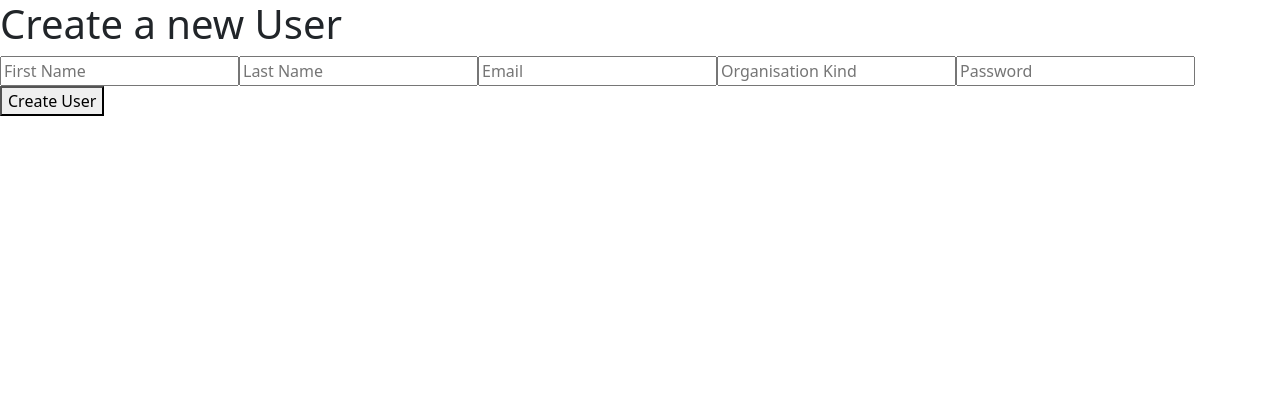
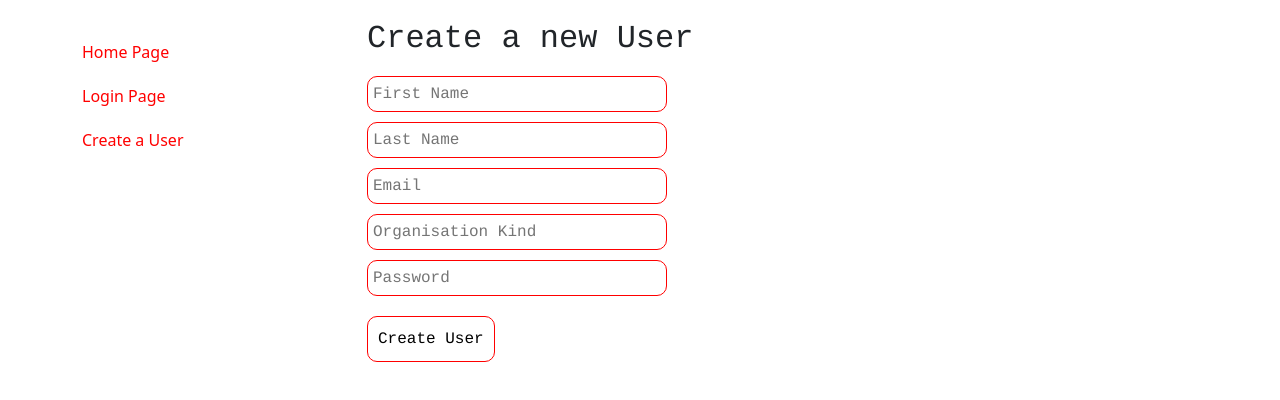
Before and after one commit to panosjapan7/first-react-project, a React (Create React App) app: page /users/create in a window 1280 px wide. Shown: the top 400 px of the page. Built offline with nearby package versions, Linux system fonts and the light colour scheme; no server answers.

Commit message:
Create User complete

```diff
--- a/src/pages/CustomerDetailPage.jsx
+++ b/src/pages/CustomerDetailPage.jsx
@@ -105,6 +105,7 @@ export default function CustomerDetailPage() {
                 <div className="col-md-2">
                     <LinkParagraphContainer><Link to="/home" style={linkStyle}>Home Page</Link></LinkParagraphContainer>
                     <LinkParagraphContainer><Link to="/login" style={linkStyle}>Login Page</Link></LinkParagraphContainer>
+                    <LinkParagraphContainer><Link to="/users/create" style={linkStyle}>Create a User</Link></LinkParagraphContainer>
 
                 </div>
 
--- a/src/pages/HomePage.jsx
+++ b/src/pages/HomePage.jsx
@@ -58,6 +58,7 @@ export default function HomePage() {
                         <Header5>Hello, {myData. firstName} {myData.lastName}</Header5>
                         <HomePageParagraph>Your email address is {myData.email} </HomePageParagraph>
                         <HomePageLink><Link to="/login" style={linkStyle}>Login Page</Link></HomePageLink>
+                        <HomePageLink><Link to="/users/create" style={linkStyle}>Create a User</Link></HomePageLink>
                     </HomePageDiv>
                     )}
 
--- a/src/pages/UserCreatePage.jsx
+++ b/src/pages/UserCreatePage.jsx
@@ -1,4 +1,43 @@
 import React, {useState} from 'react'
+import {Link} from "react-router-dom"
+import styled from 'styled-components';
+
+const row = {
+    marginTop: "20px"
+}
+
+const Header2 = styled.h2`
+        font-family: Courier;
+    `
+
+const LinkParagraphContainer = styled.p`
+    margin-top: 20px;
+`
+const linkStyle = {
+    color: "red",
+    textDecoration: "none",
+};
+
+const constFormInputNew = {
+    fontFamily: "Courier",
+    marginTop: "10px",
+    borderRadius: "10px",
+    border: "1px solid red",
+    padding: "5px",
+    width: "300px",
+}
+const SubmitButton = styled.button`
+        font-family: Courier;
+        margin-top: 20px;
+        border-radius: 10px;
+        border: 1px solid red;
+        padding: 10px;
+        background: none;
+        &:hover{
+            color: green;
+            border: 1px solid green;
+        }
+    `
 
 export default function UserCreatePage(props) {
 
@@ -26,7 +65,6 @@ export default function UserCreatePage(props) {
         })
         .then(res => res.json())
         .then(data => console.log(data))
-        // .then(data => props.onSuccess())
     }
 
     function renderInput(type, placeholder, value, setValue){
@@ -35,22 +73,38 @@ export default function UserCreatePage(props) {
                 placeholder={placeholder}
                 value={value}
                 onChange={e => setValue(e.target.value)}
+                style={constFormInputNew}
             />
     }
 
     return (
-        <div>
-            <h1>Create a new User</h1>
+        <div className="container">
+            <div className="row" style={row}>
+                <div className="col-md-3">
+                    <LinkParagraphContainer><Link to="/home" style={linkStyle}>Home Page</Link></LinkParagraphContainer>
+                    <LinkParagraphContainer><Link to="/login" style={linkStyle}>Login Page</Link></LinkParagraphContainer>
+                    <LinkParagraphContainer><Link to="/users/create" style={linkStyle}>Create a User</Link></LinkParagraphContainer>
+                </div>
+
+                <div className="col-md-9">
+                    <Header2>Create a new User</Header2>
 
                     <form onSubmit={handleOnSubmit} >
                         {renderInput("text", "First Name", firstName, setFirstName)}
+                        <br></br>
                         {renderInput("text", "Last Name", lastName, setLastName)}
+                        <br></br>
                         {renderInput("text", "Email", email, setEmail)}
+                        <br></br>
                         {renderInput("text", "Organisation Kind", organisationKind, setOrganisationKind)}
+                        <br></br>
                         {renderInput("password", "Password", password, setPassword)}
+                        <br></br>
+                        <SubmitButton typeof="submit">Create User</SubmitButton>
+                    </form>
+                </div>
+            </div>
 
-                <button typeof="submit">Create User</button>
-            </form>
         </div>
     )
 }
```
Lines whose indentation alone changed are shown as unchanged.
